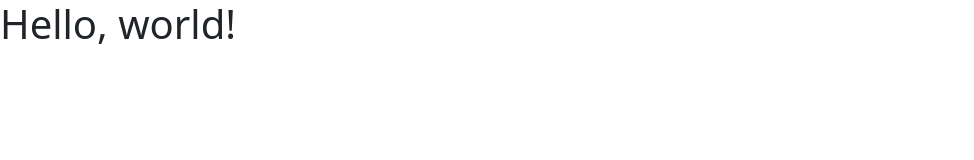
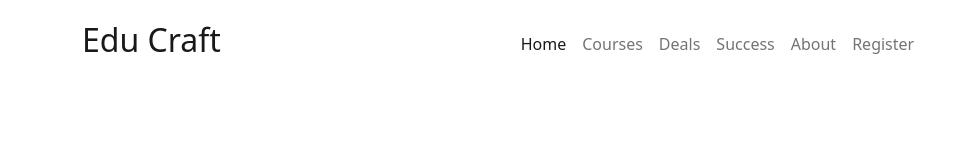
Before and after one commit to AbrRahman/Edu-craft, a plain HTML site: page index.html in a window 1280 px wide. Shown: the whole page, without its empty margins (0-974 px from the left). Drawn offline with nearby package versions, Linux system fonts and the light colour scheme.

Commit message:
navbar push

```diff
--- a/index.html
+++ b/index.html
@@ -3,11 +3,49 @@
   <head>
     <meta charset="utf-8">
     <meta name="viewport" content="width=device-width, initial-scale=1">
-    <title>Bootstrap demo</title>
+    <title>edu-craft</title>
     <link href="https://cdn.jsdelivr.net/npm/bootstrap@5.2.0/dist/css/bootstrap.min.css" rel="stylesheet" integrity="sha384-gH2yIJqKdNHPEq0n4Mqa/HGKIhSkIHeL5AyhkYV8i59U5AR6csBvApHHNl/vI1Bx" crossorigin="anonymous">
   </head>
   <body>
-    <h1>Hello, world!</h1>
+    <header>
+    <!-- main menu bar-->
+    <nav class="navbar navbar-expand-lg bg-white py-3">
+        <div class="container">
+          <a class="navbar-brand" href="#"><h2>Edu Craft</h2></a>
+          <button class="navbar-toggler" type="button" data-bs-toggle="collapse" data-bs-target="#navbarSupportedContent" aria-controls="navbarSupportedContent" aria-expanded="false" aria-label="Toggle navigation">
+            <span class="navbar-toggler-icon"></span>
+          </button>
+          <div class="collapse navbar-collapse" id="navbarSupportedContent">
+            <ul class="navbar-nav mx-auto mb-2 mb-lg-0">
+              <li class="nav-item">
+                <a class="nav-link active" aria-current="page" href="#">Home</a>
+              </li>
+              <li class="nav-item">
+                <a class="nav-link" href="#">Courses</a>
+              </li>
+              <li class="nav-item">
+                <a class="nav-link" href="#">Deals</a>
+              </li>
+              <li class="nav-item">
+                <a class="nav-link" href="#">Success</a>
+              </li>
+              <li class="nav-item">
+                <a class="nav-link" href="#">About</a>
+              </li>
+              <li class="nav-item">
+                <a class="nav-link" href="#">Register</a>
+              </li>
+            </ul>
+          </div>
+        </div>
+      </nav>
+    </header>
+    <main>
+
+    </main>
+    <footer>
+
+    </footer>
     <script src="https://cdn.jsdelivr.net/npm/bootstrap@5.2.0/dist/js/bootstrap.bundle.min.js" integrity="sha384-A3rJD856KowSb7dwlZdYEkO39Gagi7vIsF0jrRAoQmDKKtQBHUuLZ9AsSv4jD4Xa" crossorigin="anonymous"></script>
   </body>
 </html>
```
